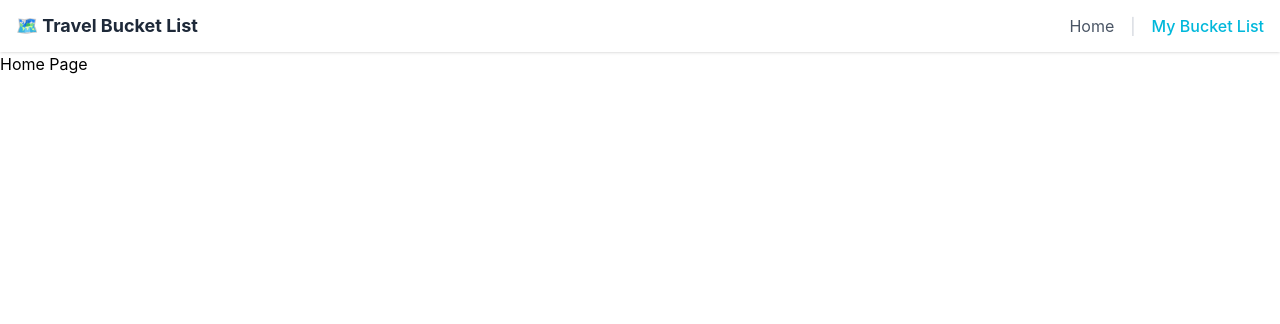
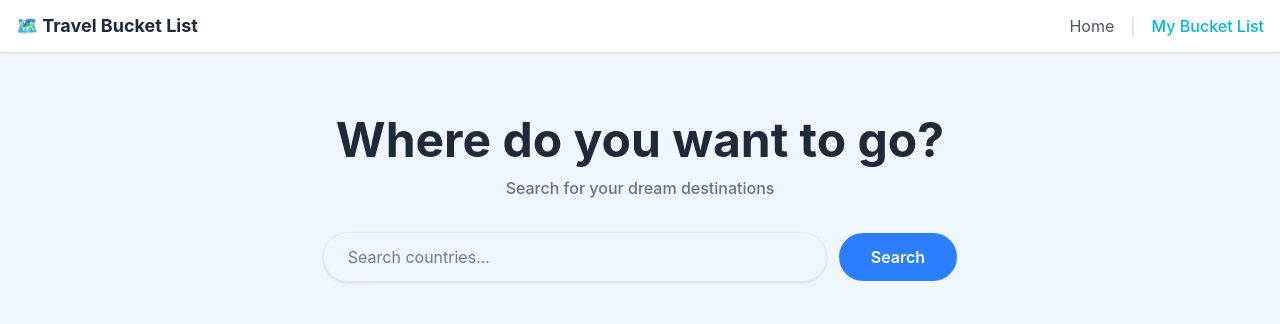
Before and after one commit to dev-baff/travel-bucket-list, a React (Vite) app: page / in a window 1280 px wide. Shown: the top 324 px of the page. Built offline with nearby package versions, Linux system fonts and the light colour scheme.

Commit message:
feat: build home page with search bar and country cards using REST Countries API

```diff
--- /dev/null
+++ b/src/components/CountryCard.jsx
@@ -0,0 +1,30 @@
+import { Link } from 'react-router-dom'
+
+// Individual country card showing flag, name, capital and view details button
+function CountryCard({ country }) {
+  // Get capital city safely since some countries have none
+  const capital = country.capital ? country.capital[0] : 'N/A'
+
+  return (
+    <div className="bg-white rounded-lg border border-gray-200 shadow-sm hover:shadow-md transition-shadow duration-300 p-6 flex flex-col items-center text-center">
+      {/* Country flag emoji */}
+      <div className="text-6xl mb-4">
+        {country.flag}
+      </div>
+
+      {/* Country name and capital */}
+      <h2 className="text-lg font-bold text-gray-800">{country.name.common}</h2>
+      <p className="text-gray-500 text-sm mb-4">{capital}</p>
+
+      {/* View Details button links to destination detail page */}
+      <Link
+        to={`/destination/${country.cca3}`}
+        className="w-full bg-blue-500 hover:bg-blue-600 text-white text-sm font-medium py-2 px-4 rounded-lg transition-colors duration-300"
+      >
+        View Details
+      </Link>
+    </div>
+  )
+}
+
+export default CountryCard
--- a/src/components/HomePage.jsx
+++ b/src/components/HomePage.jsx
@@ -1,5 +1,109 @@
-// Home page - will contain search bar and country cards
-function HomePage() {
-  return <div>Home Page</div>
+import { useState } from 'react'
+import CountryCard from './CountryCard'
+
+// Home page component with search bar and country cards
+function HomePage({ addToBucketList }) {
+  // State for search input, results, loading and error
+  const [query, setQuery] = useState('')
+  const [countries, setCountries] = useState([])
+  const [loading, setLoading] = useState(false)
+  const [error, setError] = useState('')
+  const [searched, setSearched] = useState(false)
+
+  // Fetch countries from REST Countries API based on search query
+  const handleSearch = async () => {
+    if (!query.trim()) return
+
+    setLoading(true)
+    setError('')
+    setSearched(true)
+
+    try {
+      const response = await fetch(
+        `https://restcountries.com/v3.1/name/${query}`
+      )
+      if (!response.ok) {
+        throw new Error('No countries found')
+      }
+      const data = await response.json()
+      setCountries(data)
+    } catch (err) {
+      setError('No countries found. Please try a different search.')
+      setCountries([])
+    } finally {
+      setLoading(false)
+    }
+  }
+
+  // Allow user to press Enter to search
+  const handleKeyPress = (e) => {
+    if (e.key === 'Enter') handleSearch()
+  }
+
+  return (
+    <div className="min-h-screen bg-gray-50">
+      {/* Hero section with search bar */}
+      <div className="bg-blue-50 py-16 px-4 text-center">
+        <h1 className="text-4xl md:text-5xl font-bold text-gray-800 mb-3">
+          Where do you want to go?
+        </h1>
+        <p className="text-gray-500 font-medium mb-8">
+          Search for your dream destinations
+        </p>
+
+        {/* Search bar */}
+        <div className="flex flex-col md:flex-row items-center justify-center gap-3 max-w-2xl mx-auto">
+          <input
+            type="text"
+            value={query}
+            onChange={(e) => setQuery(e.target.value)}
+            onKeyPress={handleKeyPress}
+            placeholder="Search countries..."
+            className="w-full md:w-3/4 px-6 py-3 rounded-full border border-gray-200 shadow-sm focus:outline-none focus:ring-2 focus:ring-blue-300"
+          />
+          <button
+            onClick={handleSearch}
+            className="w-full md:w-auto px-8 py-3 bg-blue-500 hover:bg-blue-600 text-white font-semibold rounded-full transition-colors duration-300"
+          >
+            Search
+          </button>
+        </div>
+      </div>
+
+      {/* Results section */}
+      <div className="container mx-auto px-4 py-10">
+        {/* Loading state */}
+        {loading && (
+          <p className="text-center text-gray-500 text-lg">Loading...</p>
+        )}
+
+        {/* Error message */}
+        {error && (
+          <p className="text-center text-red-500 text-lg">{error}</p>
+        )}
+
+        {/* Country cards grid */}
+        {!loading && !error && countries.length > 0 && (
+          <div className="grid grid-cols-1 sm:grid-cols-2 md:grid-cols-3 lg:grid-cols-4 gap-6">
+            {countries.map((country) => (
+              <CountryCard
+                key={country.cca3}
+                country={country}
+                addToBucketList={addToBucketList}
+              />
+            ))}
+          </div>
+        )}
+
+        {/* No results message */}
+        {searched && !loading && !error && countries.length === 0 && (
+          <p className="text-center text-gray-500 text-lg">
+            No countries found. Try searching for something else.
+          </p>
+        )}
+      </div>
+    </div>
+  )
 }
+
 export default HomePage
```
